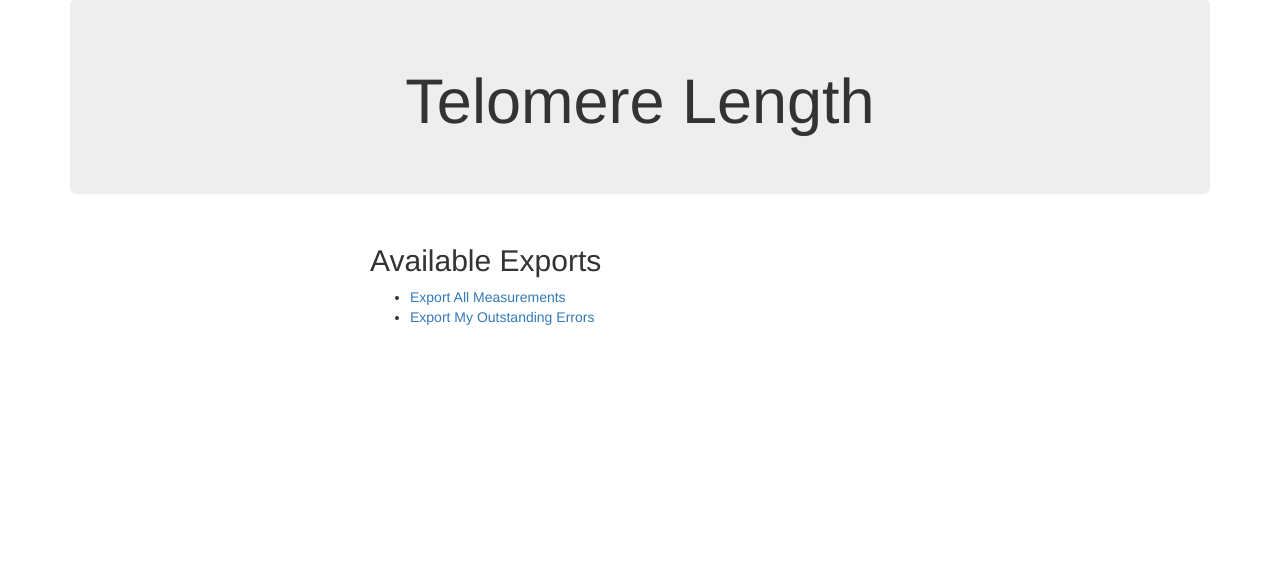
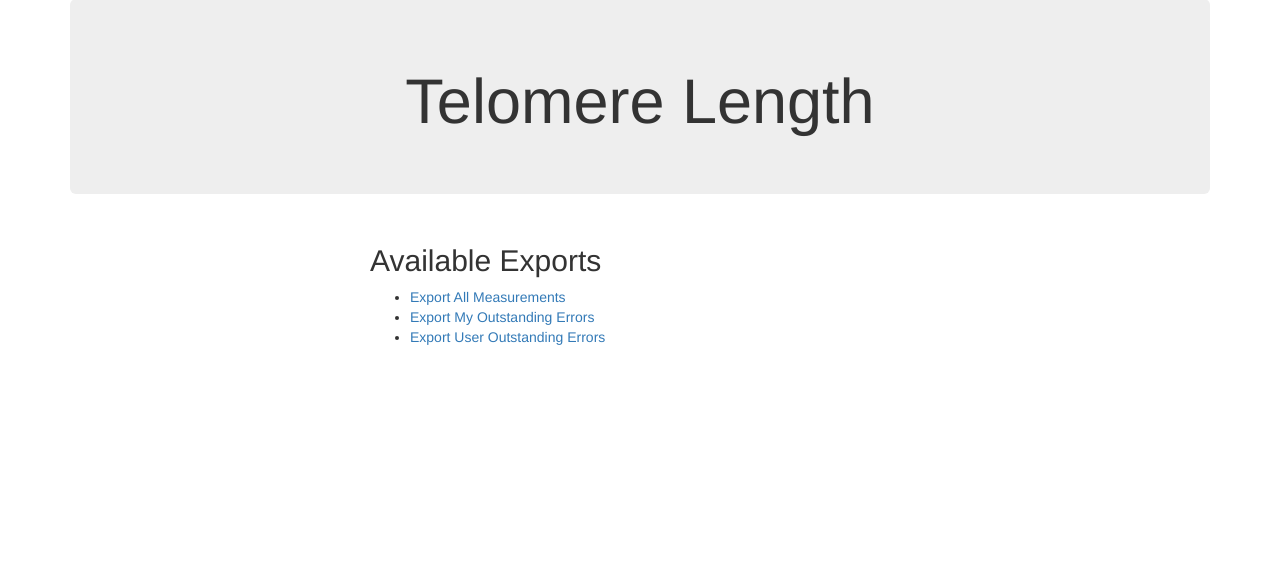
Before and after one commit to LCBRU/telomere, a Flask app: page /exports in a window 1280 px wide. Shown: the part 71-656 px from the top of the page. Run offline with Flask 2, Linux system fonts and the light colour scheme; a user stored in the database is signed in; tables that the repository leaves empty hold one stand-in row (values such as "Sample post"); parts of the project's set-up code (start-up, migrations or seed data) failed here and were passed over; some libraries are stand-ins or nearby versions.

Commit message:
Any operator errors

```diff
--- a/app/templates/base.html
+++ b/app/templates/base.html
@@ -43,7 +43,7 @@
 
     <script type="text/javascript">
       $(function () {
-          $('button').click(function(){
+          $('button').not('.no-wait').click(function(){
             $('body').append("<div class=\"loader\"></div>");
           });
       });
--- a/app/templates/export_index.html
+++ b/app/templates/export_index.html
@@ -9,6 +9,7 @@
         <ul>
             <li><a href="{{ url_for('export_all_measurements') }}">Export All Measurements</a></li>
             <li><a href="{{ url_for('export_my_errors') }}">Export My Outstanding Errors</a></li>
+            <li><a href="{{ url_for('export_user_errors') }}">Export User Outstanding Errors</a></li>
         </ul>
     </div>
 {% endblock %}
--- a/app/views/export.py
+++ b/app/views/export.py
@@ -1,4 +1,4 @@
-from flask import g, send_file, render_template
+from flask import g, send_file, render_template, redirect, url_for
 from flask.ext.login import login_required
 import tempfile, os, csv, datetime
 from flask_login import current_user
@@ -7,6 +7,8 @@ from app import telomere, db
 
 from app.model.measurement import Measurement
 from app.model.outstandingError import OutstandingError
+from app.model.user import User
+from app.forms.export import ExportUserErrorsForm
 
 @telomere.route('/exports')
 @login_required
@@ -38,6 +40,37 @@ def export_my_errors():
 
     finally:
         f.close
+
+@telomere.route("/exports/user_errors")
+@login_required
+def export_user_errors():
+    form = ExportUserErrorsForm()
+    users = User.query.order_by(User.code.asc()).all()
+    form.operatorUserId.choices = [(u.id, u.GetCodeAndName()) for u in users]
+
+    return render_template('export/user_errors.html', form=form)
+
+@telomere.route("/exports/user_errors/output/", methods=['POST'])
+@login_required
+def export_user_errors_output():
+    form = ExportUserErrorsForm()
+    users = User.query.order_by(User.code.asc()).all()
+    form.operatorUserId.choices = [(u.id, u.GetCodeAndName()) for u in users]
+
+    if form.validate_on_submit():
+
+        f = tempfile.TemporaryFile()
+
+        try:
+            _write_my_errors_csv(f, form.operatorUserId.data)
+
+            return _send_csv_to_response(f)
+
+        finally:
+            f.close
+
+    return redirect(url_for('export_user_errors'))
+
 
 def _send_csv_to_response(f):
     f.seek(0)
```
Also changed, not shown: app/forms/export.py (added, +8 -0 lines), app/templates/export/user_errors.html (added, +21 -0 lines).
